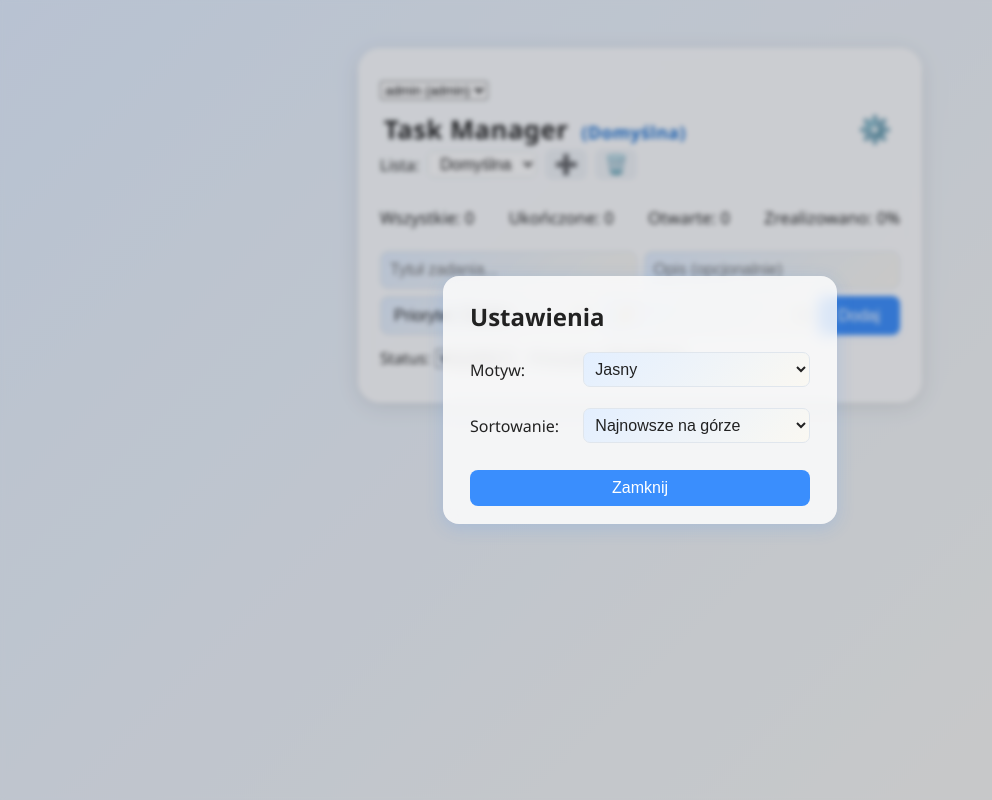
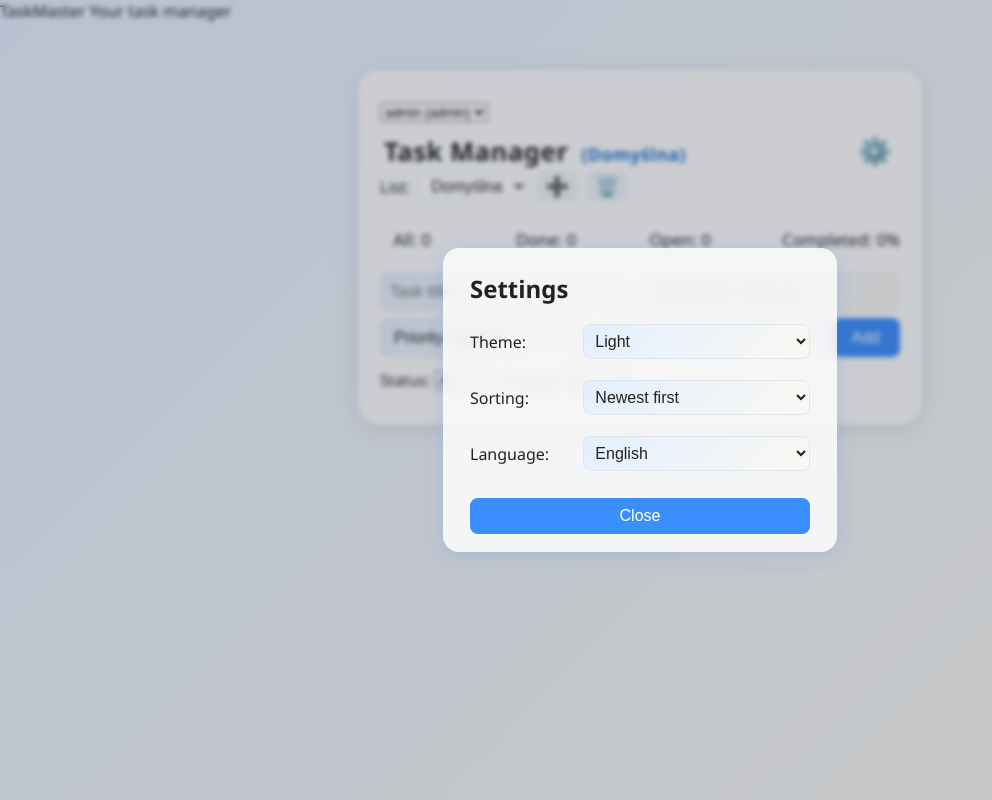
Before and after one commit to Jacob22092/Task-Manager, a plain HTML site: page index.html in a window 1280 px wide. Both pictures are taken after a click on the button "⚙️". Shown: the whole page, without its empty margins (0-992 px from the left). Drawn offline with Linux system fonts and the light colour scheme.

Commit message:
Update index.html

```diff
--- a/index.html
+++ b/index.html
@@ -1,39 +1,45 @@
 <!DOCTYPE html>
-<html lang="pl">
+<html lang="en">
 <head>
   <meta charset="UTF-8">
   <meta name="viewport" content="width=device-width,initial-scale=1.0">
-  <title>Task Manager PRO</title>
+  <title>TaskMaster PRO</title>
   <link rel="stylesheet" href="style.css">
 </head>
 <body>
+  <!-- Branding -->
+  <div class="branding">
+    <span class="branding-logo">TaskMaster</span>
+    <span class="branding-sub">Your task manager</span>
+  </div>
   <div class="container">
+    <!-- User select will be injected here by JS -->
     <header>
       <h1>Task Manager <span id="list-name"></span></h1>
-      <button id="open-settings" title="Ustawienia">⚙️</button>
+      <button id="open-settings" title="Settings">⚙️</button>
     </header>
 
     <div class="lists-bar">
-      <label>Lista:</label>
+      <label id="label-list">List:</label>
       <select id="lists-select"></select>
-      <button id="add-list-btn" title="Dodaj listę">➕</button>
-      <button id="delete-list-btn" title="Usuń listę">🗑️</button>
+      <button id="add-list-btn" title="Add list">➕</button>
+      <button id="delete-list-btn" title="Delete list">🗑️</button>
     </div>
 
     <section class="stats">
-      <div>Wszystkie: <span id="stat-all">0</span></div>
-      <div>Ukończone: <span id="stat-done">0</span></div>
-      <div>Otwarte: <span id="stat-open">0</span></div>
-      <div>Zrealizowano: <span id="stat-percent">0%</span></div>
+      <div id="stat-all-label">All: <span id="stat-all">0</span></div>
+      <div id="stat-done-label">Done: <span id="stat-done">0</span></div>
+      <div id="stat-open-label">Open: <span id="stat-open">0</span></div>
+      <div id="stat-percent-label">Completed: <span id="stat-percent">0%</span></div>
     </section>
 
     <form id="task-form">
-      <input type="text" id="task-title-input" placeholder="Tytuł zadania..." autocomplete="off" required>
-      <input type="text" id="task-desc-input" placeholder="Opis (opcjonalnie)" autocomplete="off">
+      <input type="text" id="task-title-input" placeholder="Task title..." autocomplete="off" required>
+      <input type="text" id="task-desc-input" placeholder="Description (optional)" autocomplete="off">
       <select id="task-priority">
-        <option value="normal">Priorytet: Średni</option>
-        <option value="low">Niski</option>
-        <option value="high">Wysoki</option>
+        <option value="normal">Priority: Normal</option>
+        <option value="low">Low</option>
+        <option value="high">High</option>
       </select>
       <select id="task-icon">
         <option value="📝">📝</option>
@@ -47,23 +53,24 @@
         <option value="🔔">🔔</option>
         <option value="🛠️">🛠️</option>
       </select>
-      <button type="submit">Dodaj</button>
+      <!-- Deadline & Attachment inputs injected by JS -->
+      <button type="submit">Add</button>
     </form>
 
     <div class="filters">
-      <label>Status:
+      <label id="label-status">Status:
         <select id="status-filter">
-          <option value="all">Wszystkie</option>
-          <option value="open">Otwarte</option>
-          <option value="done">Zrobione</option>
+          <option value="all">All</option>
+          <option value="open">Open</option>
+          <option value="done">Done</option>
         </select>
       </label>
-      <label>Priorytet:
+      <label id="label-priority">Priority:
         <select id="priority-filter">
-          <option value="all">Wszystkie</option>
-          <option value="high">Wysoki</option>
-          <option value="normal">Średni</option>
-          <option value="low">Niski</option>
+          <option value="all">All</option>
+          <option value="high">High</option>
+          <option value="normal">Normal</option>
+          <option value="low">Low</option>
         </select>
       </label>
     </div>
@@ -71,17 +78,17 @@
     <ul id="task-list"></ul>
   </div>
 
-  <!-- Modale -->
+  <!-- Modals -->
   <div id="modal-bg" class="modal-bg hidden"></div>
   <div id="edit-modal" class="modal hidden">
-    <h2>Edytuj zadanie</h2>
+    <h2 id="edit-modal-title">Edit task</h2>
     <form id="edit-form">
       <input type="text" id="edit-title" required>
-      <textarea id="edit-desc" rows="3" placeholder="Opis"></textarea>
+      <textarea id="edit-desc" rows="3" placeholder="Description"></textarea>
       <select id="edit-priority">
-        <option value="normal">Priorytet: Średni</option>
-        <option value="low">Niski</option>
-        <option value="high">Wysoki</option>
+        <option value="normal">Priority: Normal</option>
+        <option value="low">Low</option>
+        <option value="high">High</option>
       </select>
       <select id="edit-icon">
         <option value="📝">📝</option>
@@ -95,32 +102,42 @@
         <option value="🔔">🔔</option>
         <option value="🛠️">🛠️</option>
       </select>
-      <button type="submit">Zapisz</button>
-      <button type="button" id="cancel-edit">Anuluj</button>
+      <!-- Deadline & Attachment inputs injected by JS -->
+      <button type="submit">Save</button>
+      <button type="button" id="cancel-edit">Cancel</button>
     </form>
   </div>
   <div id="settings-modal" class="modal hidden">
-    <h2>Ustawienia</h2>
+    <h2 id="settings-modal-title">Settings</h2>
     <div class="settings-row">
-      <label>Motyw:</label>
+      <label id="label-theme">Theme:</label>
       <select id="theme-select">
-        <option value="light">Jasny</option>
-        <option value="dark">Ciemny</option>
+        <option value="light">Light</option>
+        <option value="dark">Dark</option>
       </select>
     </div>
     <div class="settings-row">
-      <label>Sortowanie:</label>
+      <label id="label-sorting">Sorting:</label>
       <select id="sort-select">
-        <option value="created-desc">Najnowsze na górze</option>
-        <option value="created-asc">Najstarsze na górze</option>
-        <option value="alpha-asc">Alfabetycznie A-Z</option>
-        <option value="alpha-desc">Alfabetycznie Z-A</option>
-        <option value="priority-desc">Priorytet (wysoki najpierw)</option>
-        <option value="priority-asc">Priorytet (niski najpierw)</option>
+        <option value="created-desc">Newest first</option>
+        <option value="created-asc">Oldest first</option>
+        <option value="alpha-asc">A-Z</option>
+        <option value="alpha-desc">Z-A</option>
+        <option value="priority-desc">Priority (high first)</option>
+        <option value="priority-asc">Priority (low first)</option>
       </select>
     </div>
-    <button id="close-settings">Zamknij</button>
+    <div class="settings-row">
+      <label id="label-language">Language:</label>
+      <select id="lang-select">
+        <option value="en">English</option>
+        <option value="pl">Polski</option>
+      </select>
+    </div>
+    <button id="close-settings">Close</button>
   </div>
+
+  <!-- Comments/history modal is injected by JS -->
 
   <script src="app.js"></script>
 </body>
```
